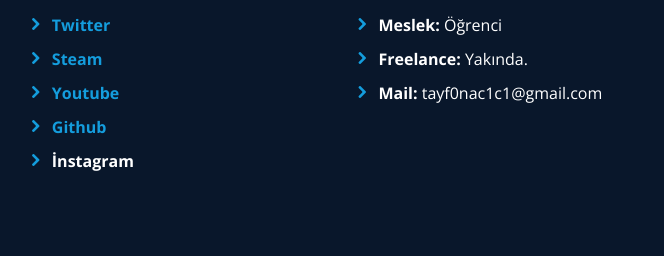
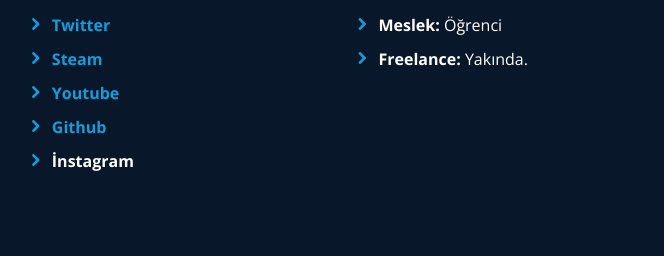
Before and after one commit to Tayfun-Acici/-, a plain HTML site: page index.html in a window 1280 px wide. Shown: the part 1059-1315 px from the top of the page, 616-1280 px from the left. Drawn offline with nearby package versions, Linux system fonts and the light colour scheme.

Commit message:
Update index.html

```diff
--- a/index.html
+++ b/index.html
@@ -122,7 +122,6 @@
                 <ul>
                   <li><i class="icofont-rounded-right"></i> <strong>Meslek:</strong> Öğrenci</li>
                   <li><i class="icofont-rounded-right"></i> <strong>Freelance:</strong> Yakında.</li>
-                  <li><i class="icofont-rounded-right"></i> <strong>Mail:</strong> tayf0nac1c1@gmail.com</li>
                 </ul>
               </div>
             <p>
```
